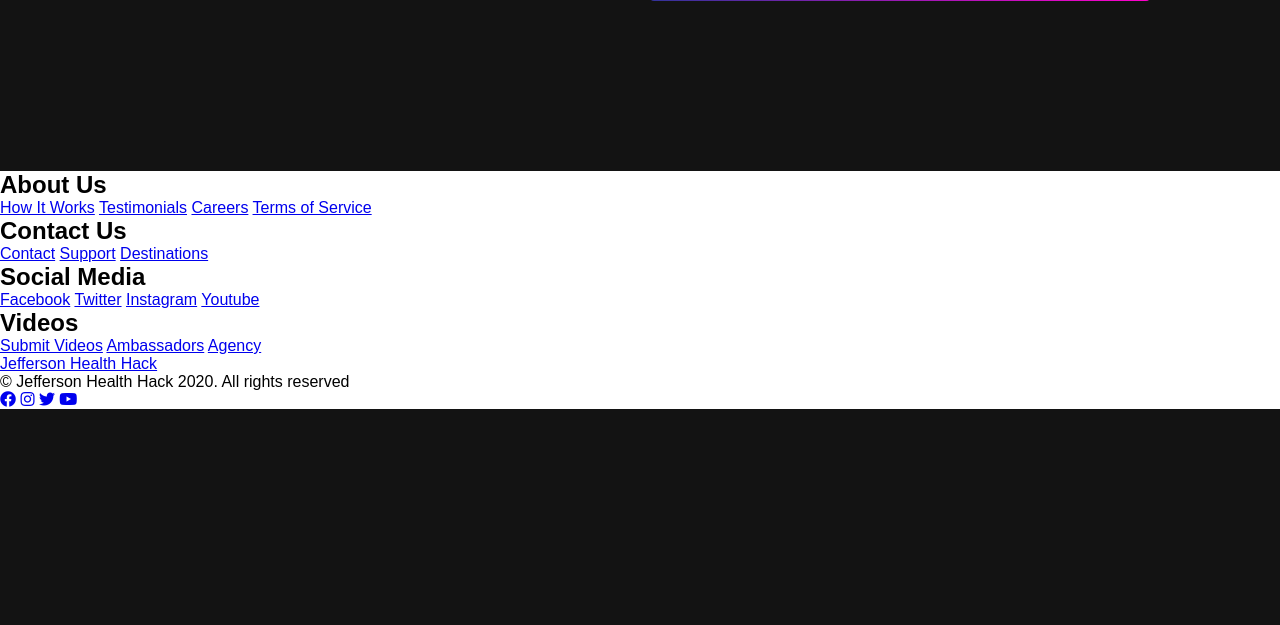
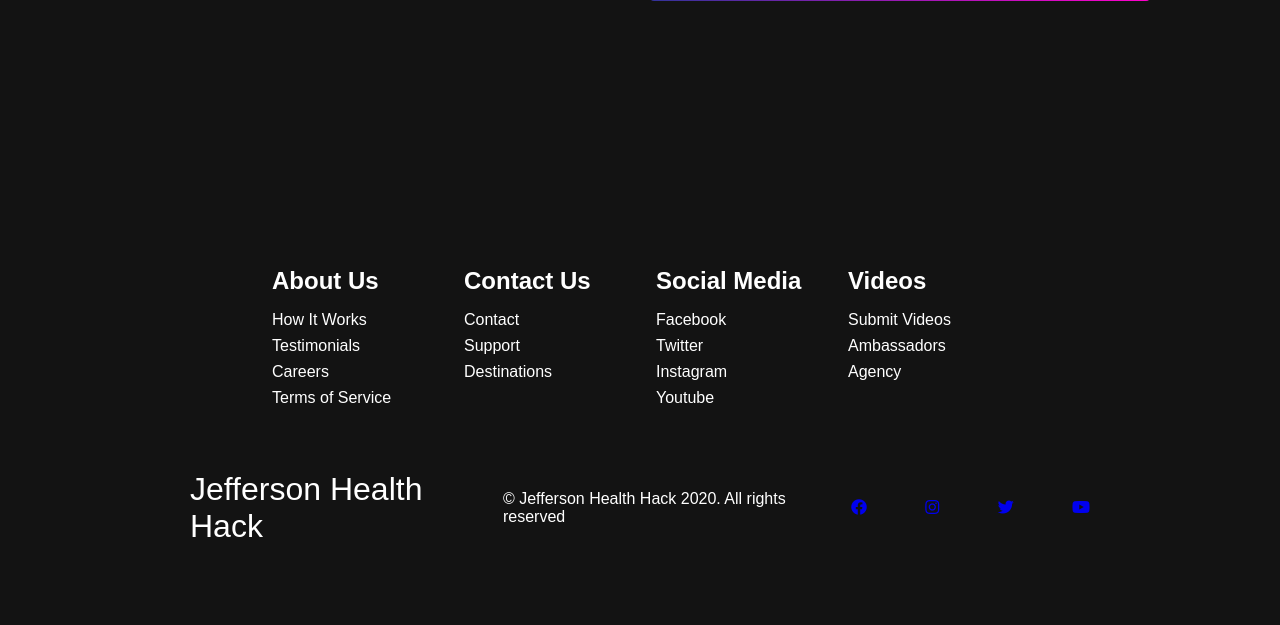
Before and after one commit to ruuffian/em-urgent, a PHP site: page / in a window 1280 px wide. Shown: the part 3697-4322 px from the top of the page. Before the commit the page ends 4106 px from the top, so only its background shows below. Run offline with PHP 8.4, Linux system fonts and the light colour scheme.

Commit message:
footer css

```diff
--- a/index.html
+++ b/index.html
@@ -125,19 +125,23 @@
             <a href="/sign-up">Testimonials</a>
             <a href="/sign-up">Careers</a>
             <a href="/sign-up">Terms of Service</a>
-
+          </div>
+          <div class="footer__link--items">
             <h2>Contact Us</h2>
             <a href="/">Contact</a>
             <a href="/">Support</a>
             <a href="/">Destinations</a>
           </div>
-          <div class="footer__link--wrapper">
+        </div>
+        <div class="footer__link--wrapper">
+          <div class="footer__link--items">
             <h2>Social Media</h2>
             <a href="/facebook">Facebook</a>
             <a href="/twitter">Twitter</a>
             <a href="/instagram">Instagram</a>
             <a href="/youtube">Youtube</a>
-
+          </div>
+          <div class="footer__link--items">
             <h2>Videos</h2>
             <a href="/">Submit Videos</a>
             <a href="/">Ambassadors</a>
--- a/styles.css
+++ b/styles.css
@@ -2,7 +2,7 @@
   box-sizing: border-box;
   margin: 0;
   padding: 0;
-    font-family: 'Kumbh Sans', sans-serif;
+  font-family: "Kumbh Sans", sans-serif;
   scroll-behavior: smooth;
 }
 
@@ -189,7 +189,6 @@
   #mobile-menu.is-active.bar:nth-child(3) {
     transform: translateY(-8px) rotate(-45deg);
   }
-
 }
 
 /* Hero Section */
@@ -219,7 +218,7 @@
 }
 
 .hero__heading span {
-    background: #ee0979;  /* fallback for old browsers */
+  background: #ee0979; /* fallback for old browsers */
   background: -webkit-linear-gradient(to right, #ff6a00, #ee0979);
   background: linear-gradient(to right, #ff6a00, #ee0979);
   background-size: 100%;
@@ -231,8 +230,12 @@
 
 .hero__description {
   font-size: 60px;
-    background: #ff00cc;  /* fallback for old browsers */
-    background: -webkit-linear-gradient(to right, #333399, #ff00cc);  /* Chrome 10-25, Safari 5.1-6 */
+  background: #ff00cc; /* fallback for old browsers */
+  background: -webkit-linear-gradient(
+    to right,
+    #333399,
+    #ff00cc
+  ); /* Chrome 10-25, Safari 5.1-6 */
   background: linear-gradient(to right, #333399, #ff00cc);
   -webkit-background-clip: text;
   -moz-background-clip: text;
@@ -244,7 +247,7 @@
   border-bottom: 4px solid rgb(132, 0, 255);
 }
 
-@media screen and (max-width: 960px){
+@media screen and (max-width: 960px) {
   .hero__heading {
     font-size: 60px;
   }
@@ -294,8 +297,12 @@
 
 .main__content h2 {
   font-size: 4rem;
-    background: #ff00cc;  /* fallback for old browsers */
-    background: -webkit-linear-gradient(to right, #333399, #ff00cc);  /* Chrome 10-25, Safari 5.1-6 */
+  background: #ff00cc; /* fallback for old browsers */
+  background: -webkit-linear-gradient(
+    to right,
+    #333399,
+    #ff00cc
+  ); /* Chrome 10-25, Safari 5.1-6 */
   background: linear-gradient(to right, #333399, #ff00cc);
   -webkit-background-clip: text;
   -moz-background-clip: text;
@@ -322,7 +329,7 @@
   color: #fff;
   margin-top: 2rem;
   cursor: pointer;
-    position:relative;
+  position: relative;
   transition: all 0.35s;
   outline: none;
 }
@@ -336,7 +343,7 @@
 
 .main__btn:after {
   position: absolute;
-    content: '';
+  content: "";
   top: 0;
   left: 0;
   width: 0;
@@ -376,8 +383,12 @@
 }
 
 #card-2 {
-    background: #ff00cc;  /* fallback for old browsers */
-    background: -webkit-linear-gradient(to right, #333399, #ff00cc);  /* Chrome 10-25, Safari 5.1-6 */
+  background: #ff00cc; /* fallback for old browsers */
+  background: -webkit-linear-gradient(
+    to right,
+    #333399,
+    #ff00cc
+  ); /* Chrome 10-25, Safari 5.1-6 */
   background: linear-gradient(to right, #333399, #ff00cc);
 }
 
@@ -430,7 +441,8 @@
     height: 250px;
   }
 
-    .fa-users, .fa-layer-group {
+  .fa-users,
+  .fa-layer-group {
     font-size: 4rem;
   }
 
@@ -466,7 +478,7 @@
   padding: 10rem 0;
 }
 
-.services h1{
+.services h1 {
   background-color: #ff8177;
   background-image: linear-gradient(to right, #ff0844 0%, #ffb199 100%);
   background-size: 100%;
@@ -498,9 +510,17 @@
 }
 
 .services__card:nth-child(n) {
-    background: #c0392b;  /* fallback for old browsers */
-    background: -webkit-linear-gradient(to top, #8e44ad, #c0392b);  /* Chrome 10-25, Safari 5.1-6 */
-    background: linear-gradient(to top, #8e44ad, #c0392b); /* W3C, IE 10+/ Edge, Firefox 16+, Chrome 26+, Opera 12+, Safari 7+ */
+  background: #c0392b; /* fallback for old browsers */
+  background: -webkit-linear-gradient(
+    to top,
+    #8e44ad,
+    #c0392b
+  ); /* Chrome 10-25, Safari 5.1-6 */
+  background: linear-gradient(
+    to top,
+    #8e44ad,
+    #c0392b
+  ); /* W3C, IE 10+/ Edge, Firefox 16+, Chrome 26+, Opera 12+, Safari 7+ */
 }
 
 .services__card h2 {
@@ -530,7 +550,7 @@
 }
 
 .services__card button:hover {
-    curosr: pointer;
+  cursor: pointer;
 }
 
 .services__card:hover {
@@ -552,3 +572,114 @@
 }
 
 /* Footer Section */
+
+.footer__container {
+  background-color: #131313;
+  padding: 5rem 0;
+  display: flex;
+  flex-direction: column;
+  justify-content: center;
+  align-items: center;
+}
+
+#footer__logo {
+  color: #fff;
+  display: flex;
+  align-items: center;
+  cursor: pointer;
+  text-decoration: none;
+  font-size: 2rem;
+}
+
+.footer__links {
+  width: 100%;
+  max-width: 1000px;
+  display: flex;
+  justify-content: center;
+}
+
+.footer__link--wrapper {
+  display: flex;
+}
+
+.footer__link--items {
+  display: flex;
+  flex-direction: column;
+  align-items: flex-start;
+  margin: 16px;
+  text-align: left;
+  width: 160px;
+  box-sizing: border-box;
+}
+
+.footer__link--items h2 {
+  margin-bottom: 16px;
+  color: #fff;
+}
+
+.footer__link--items a {
+  color: #fff;
+  text-decoration: none;
+  margin-bottom: 0.5rem;
+}
+
+.footer__link--items a:hover {
+  color: #e9e9e9;
+  transition: 0.3s ease-out;
+}
+
+.social__icon--link {
+  color: #fff;
+  font-size: 24px;
+}
+
+.social__media {
+  max-width: 1000px;
+  width: 100%;
+}
+
+.social__media--wrap {
+  display: flex;
+  justify-content: space-between;
+  align-items: center;
+  width: 90%;
+  max-width: 1000px;
+  margin: 40px auto 0 auto;
+}
+
+.social__icons {
+  display: flex;
+  justify-content: space-between;
+  align-items: center;
+  width: 240px;
+}
+
+.website__rights {
+  color: #fff;
+}
+
+@media screen and (max-width: 820px) {
+  .footer__links {
+    padding-top: 2rem;
+  }
+  #footer__logo {
+    margin-bottom: 2rem;
+  }
+  .website__rights {
+    margin-bottom: 2rem;
+  }
+  .footer__link--wrapper {
+    flex-direction: column;
+  }
+  .social__media--wrap {
+    flex-direction: column;
+  }
+}
+
+@media screen and (max-width: 480px) {
+  .footer__link--items {
+    margin: 0;
+    padding: 10px;
+    width: 100%;
+  }
+}
```
Also changed, not shown: app.js (+6 -6 lines). Lines whose indentation alone changed are shown as unchanged.
